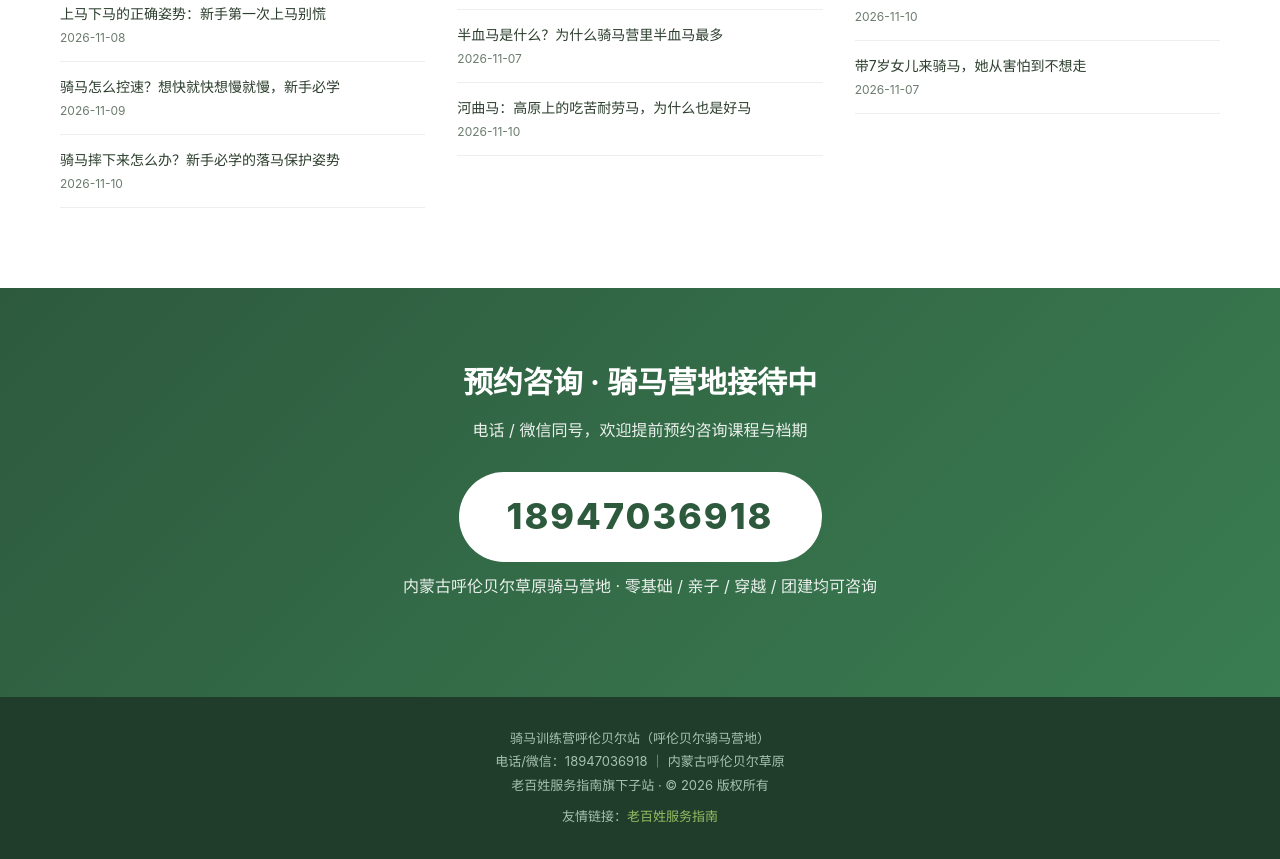
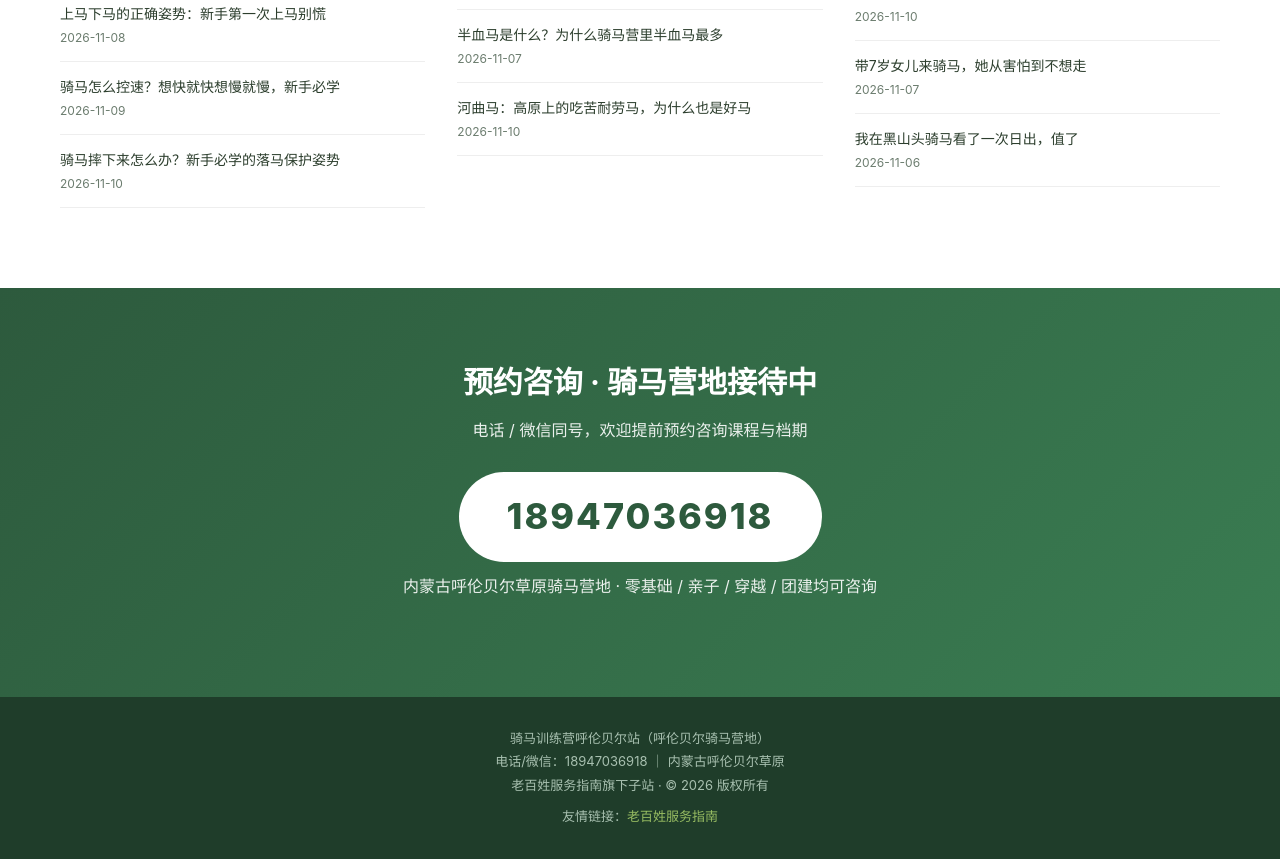
Before and after one commit to sinotripguide/horse-camp-hulunbuir, a plain HTML site: page index.html in a window 1280 px wide. Shown: the part 3077-3936 px from the top of the page. Drawn offline with Linux system fonts and the light colour scheme.

Commit message:
2026-11-26: 补齐首页遗漏的日出故事文章链接

```diff
--- a/index.html
+++ b/index.html
@@ -545,6 +545,11 @@ ul{list-style:none;}
           <a href="articles/20261107-带女儿骑马.html">带7岁女儿来骑马，她从害怕到不想走</a>
           <div class="article-date">2026-11-07</div>
         </div>
+        <div class="article-item">
+          <a href="articles/20261106-黑山头骑马看日出.html">我在黑山头骑马看了一次日出，值了</a>
+          <div class="article-date">2026-11-06</div>
+        </div>
+
       </div>
     </div>
   </div>
```
